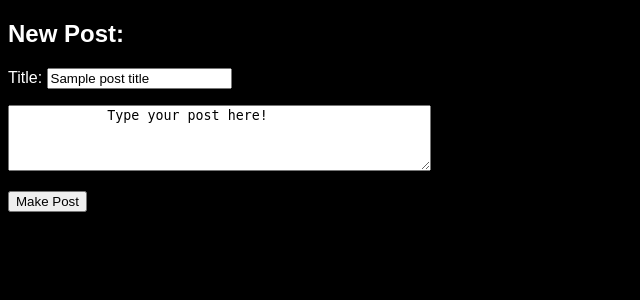
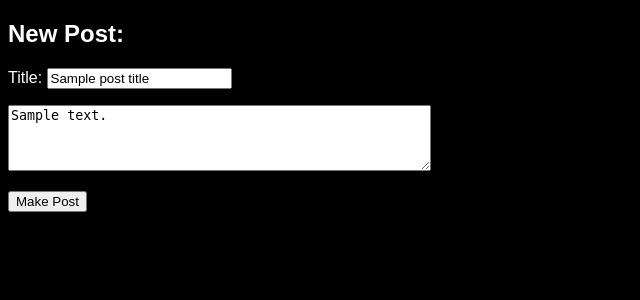
Before and after one commit to jmc5391/build-a-blog, a Flask app: template templates/newpost.html in a window 1280 px wide. Shown: the part 26-326 px from the top of the page, without its empty margins (0-640 px from the left). Run offline with Flask 2, Linux system fonts and the light colour scheme; the template is opened without the code that fills it: most values are stand-ins (such as "Sample title", 1, 10 or a date in 2020).

Commit message:
tweaked newpost path

```diff
--- a/main.py
+++ b/main.py
@@ -59,7 +59,7 @@ def new_post():
             return render_template('newpost.html', title = 'New Post', post_title = post_title, post_body = post_body,
              title_error = title_error, body_error = body_error)
 
-    return render_template('newpost.html', title = 'New Post', post_title = 'Title')
+    return render_template('newpost.html', title = 'New Post')
 
 @app.route('/blog', methods=['POST', 'GET'])
 def blog():
--- a/templates/newpost.html
+++ b/templates/newpost.html
@@ -6,15 +6,13 @@
     <div>
     <label>
         Title:
-        <input type="text" name='title' value='{{post_title}}' />
+        <input type="text" name='title' value='{{post_title}}' placeholder='Enter your title here!' />
     </label>
     <p class='error'>{{title_error}}</p>
     </div>
     <div>
     <label>
-        <textarea rows="4" cols="50" name='body' value='{{post_body}}'>
-            Type your post here!
-        </textarea>
+        <textarea rows="4" cols="50" name='body' placeholder="Type your post here!">{{post_body}}</textarea>
     </label>
     <p class='error'>{{body_error}}</p>
     </div>
```
